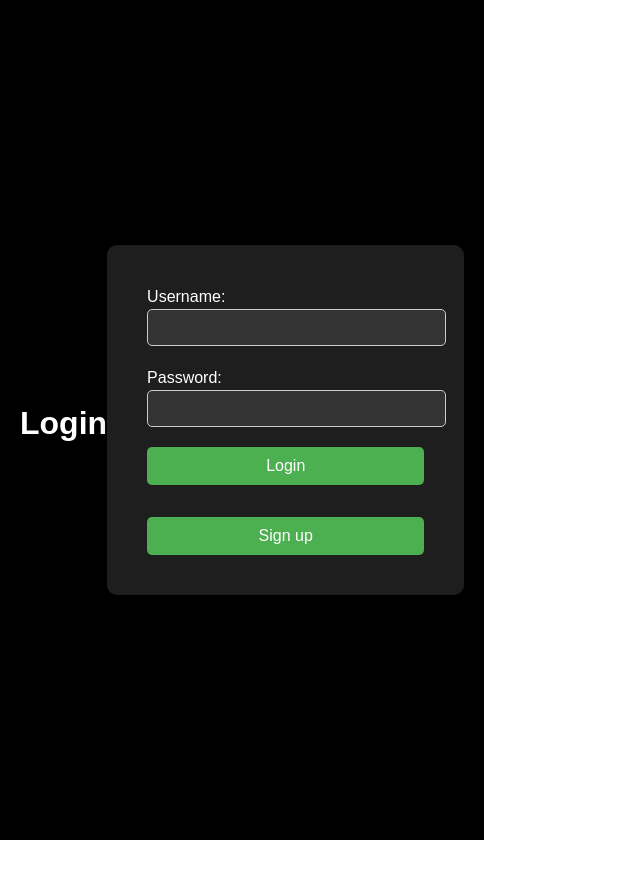
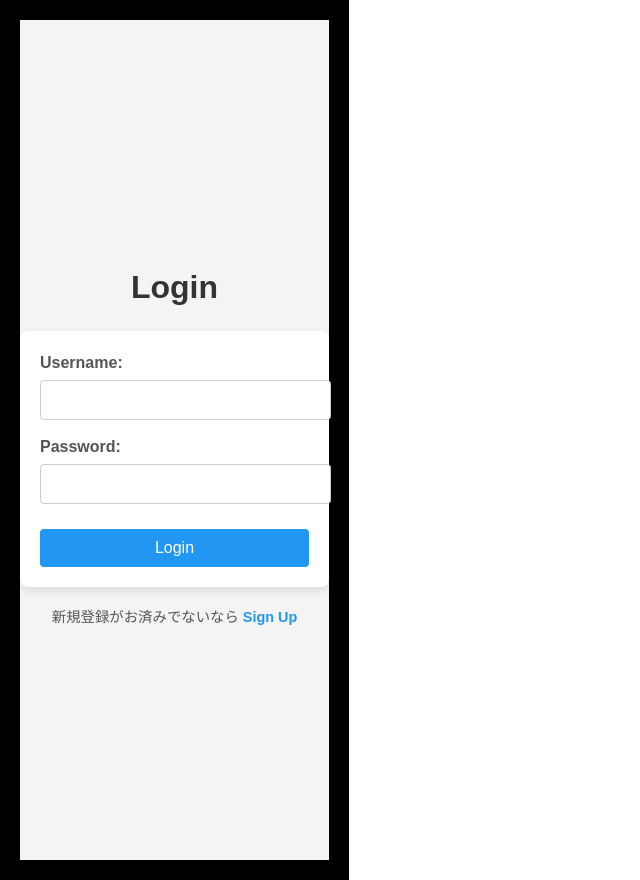
Before and after one commit to jphacks/tk_2406, a React (Vite) app in the folder front/customer/: page / in a window 1280 px wide. Shown: the whole page, without its empty margins (0-640 px from the left). Before the commit the page ends 840 px from the top, so only its background shows below. Built offline with nearby package versions, Linux system fonts and the light colour scheme.

Commit message:
[frcus] update Loginを洗練

```diff
--- a/front/customer/src/components/Login.css
+++ /dev/null
@@ -1,53 +0,0 @@
-.login-container {
-    display: flex;
-    justify-content: center;
-    align-items: center;
-    height: 100vh;
-    background-color: #000;
-  }
-
-  .login-title {
-    font-size: 2rem;
-    color: white;
-    margin-bottom: 20px;
-  }
-
-  .login-form {
-    display: flex;
-    flex-direction: column;
-    background-color: #1e1e1e;
-    padding: 40px;
-    border-radius: 10px;
-    box-shadow: 0 4px 8px rgba(0, 0, 0, 0.2);
-  }
-
-  .login-input-group {
-    margin-bottom: 20px;
-  }
-
-  .login-input-group label {
-    color: white;
-    margin-bottom: 5px;
-  }
-
-  .login-input-group input {
-    padding: 10px;
-    width: 100%;
-    border-radius: 5px;
-    border: 1px solid #ccc;
-    background-color: #333;
-    color: white;
-  }
-
-  .login-button {
-    padding: 10px;
-    background-color: #4caf50;
-    color: white;
-    border: none;
-    border-radius: 5px;
-    cursor: pointer;
-  }
-
-  .login-button:hover {
-    background-color: #45a049;
-  }
--- a/front/customer/src/components/Login.jsx
+++ b/front/customer/src/components/Login.jsx
@@ -1,54 +1,69 @@
 import { useState } from "react";
-import "./Login.css";
+import styles from "./Login.module.css";
 import { tryLogin } from "./comm";
 
-// eslint-disable-next-line react/prop-types
 function Login({ onLogin }) {
   const [username, setUsername] = useState("");
   const [password, setPassword] = useState("");
+  const [error, setError] = useState("");
 
   const handleSubmit = async (e) => {
     e.preventDefault();
     if (username === "" && password === "") {
       onLogin(); // デバッグ用ログイン！
+      return;
     }
-    if (username && password && tryLogin(username, password)) {
-      onLogin();
+    if (username && password) {
+      const loginSuccess = await tryLogin(username, password);
+      if (loginSuccess) {
+        onLogin();
+      } else {
+        setError("Invalid username or password.");
+      }
     } else {
-      alert("Please enter both username and password.");
+      setError("Please enter both username and password.");
     }
   };
 
   return (
-    <div className="login-container">
-      <h2 className="login-title">Login</h2>
-      <form onSubmit={handleSubmit} className="login-form">
-        <div className="login-input-group">
-          <label htmlFor="username">Username:</label>
+    <div className={styles.loginContainer}>
+      <h2 className={styles.loginTitle}>Login</h2>
+      <form onSubmit={handleSubmit} className={styles.loginForm}>
+        <div className={styles.loginInputGroup}>
+          <label htmlFor="username" className={styles.loginLabel}>
+            Username:
+          </label>
           <input
             type="text"
             id="username"
             value={username}
             onChange={(e) => setUsername(e.target.value)}
+            className={styles.loginInput}
           />
         </div>
-        <div className="login-input-group">
-          <label htmlFor="password">Password:</label>
+        <div className={styles.loginInputGroup}>
+          <label htmlFor="password" className={styles.loginLabel}>
+            Password:
+          </label>
           <input
             type="password"
             id="password"
             value={password}
             onChange={(e) => setPassword(e.target.value)}
+            className={styles.loginInput}
           />
         </div>
-        <button type="submit" className="login-button">
+        {error && <p className={styles.errorMessage}>{error}</p>}
+        <button type="submit" className={styles.loginButton}>
           Login
         </button>
-        <p></p>
-        <button type="submit" className="login-button">
-          Sign up
-        </button>
       </form>
+      <p className={styles.signUpPrompt}>
+        新規登録がお済みでないなら{" "}
+        <a href="/signup" className={styles.signUpLink}>
+          Sign Up
+        </a>
+      </p>
     </div>
   );
 }
--- /dev/null
+++ b/front/customer/src/components/Login.module.css
@@ -0,0 +1,87 @@
+.loginContainer {
+    display: flex;
+    flex-direction: column;
+    align-items: center;
+    justify-content: center;
+    min-height: 100vh;
+    background-color: #f4f4f4;
+    padding: 20px;
+  }
+
+  .loginTitle {
+    font-size: 2rem;
+    margin-bottom: 20px;
+    color: #333;
+  }
+
+  .loginForm {
+    background: white;
+    padding: 20px;
+    border-radius: 8px;
+    box-shadow: 0 4px 8px rgba(0, 0, 0, 0.1);
+    width: 100%;
+    max-width: 400px;
+  }
+
+  .loginInputGroup {
+    margin-bottom: 15px;
+  }
+
+  .loginLabel {
+    display: block;
+    margin-bottom: 5px;
+    font-weight: bold;
+    color: #555;
+  }
+
+  .loginInput {
+    width: 100%;
+    padding: 10px;
+    border: 1px solid #ccc;
+    border-radius: 4px;
+    font-size: 1rem;
+    outline: none;
+  }
+
+  .loginInput:focus {
+    border-color: #2196f3;
+  }
+
+  .loginButton {
+    width: 100%;
+    padding: 10px;
+    background-color: #2196f3;
+    color: white;
+    border: none;
+    border-radius: 4px;
+    font-size: 1rem;
+    cursor: pointer;
+    margin-top: 10px;
+  }
+
+  .loginButton:hover {
+    background-color: #1976d2;
+  }
+
+  .errorMessage {
+    color: red;
+    font-size: 0.9rem;
+    margin-bottom: 10px;
+    text-align: center;
+  }
+
+  .signUpPrompt {
+    margin-top: 20px;
+    font-size: 0.9rem;
+    color: #555;
+  }
+
+  .signUpLink {
+    color: #2196f3;
+    text-decoration: none;
+    font-weight: bold;
+  }
+
+  .signUpLink:hover {
+    text-decoration: underline;
+  }
```
